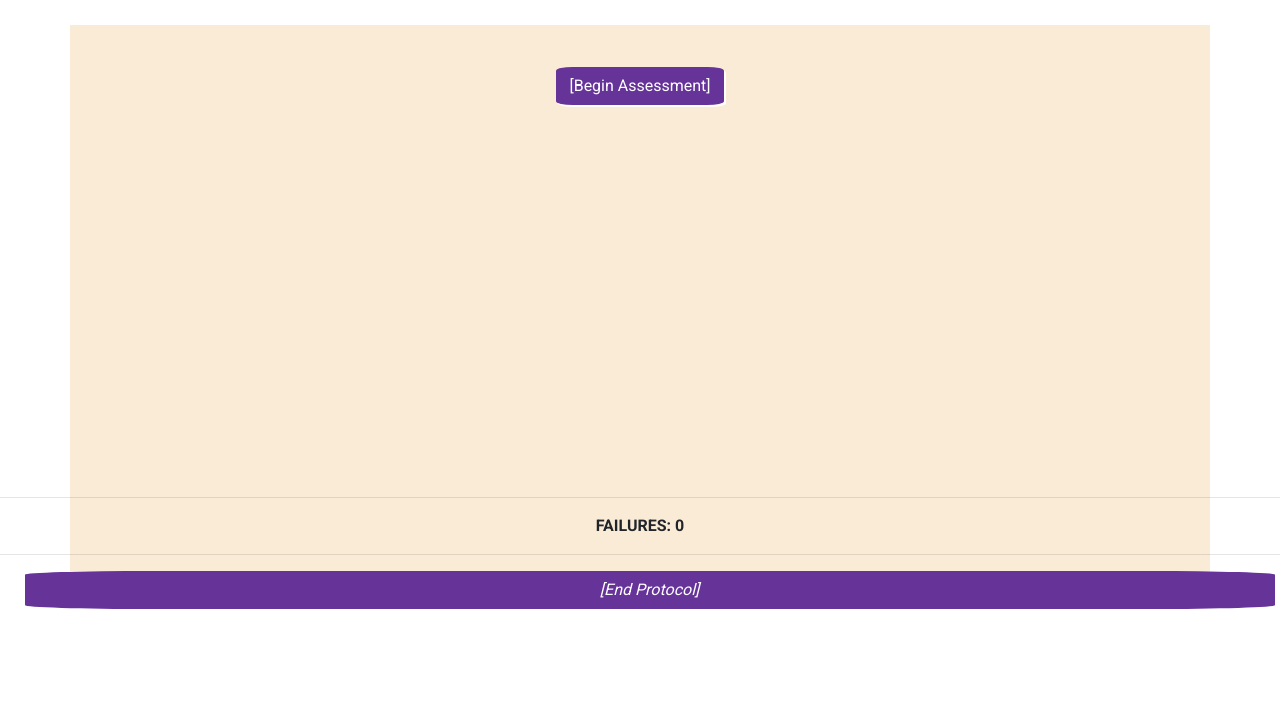
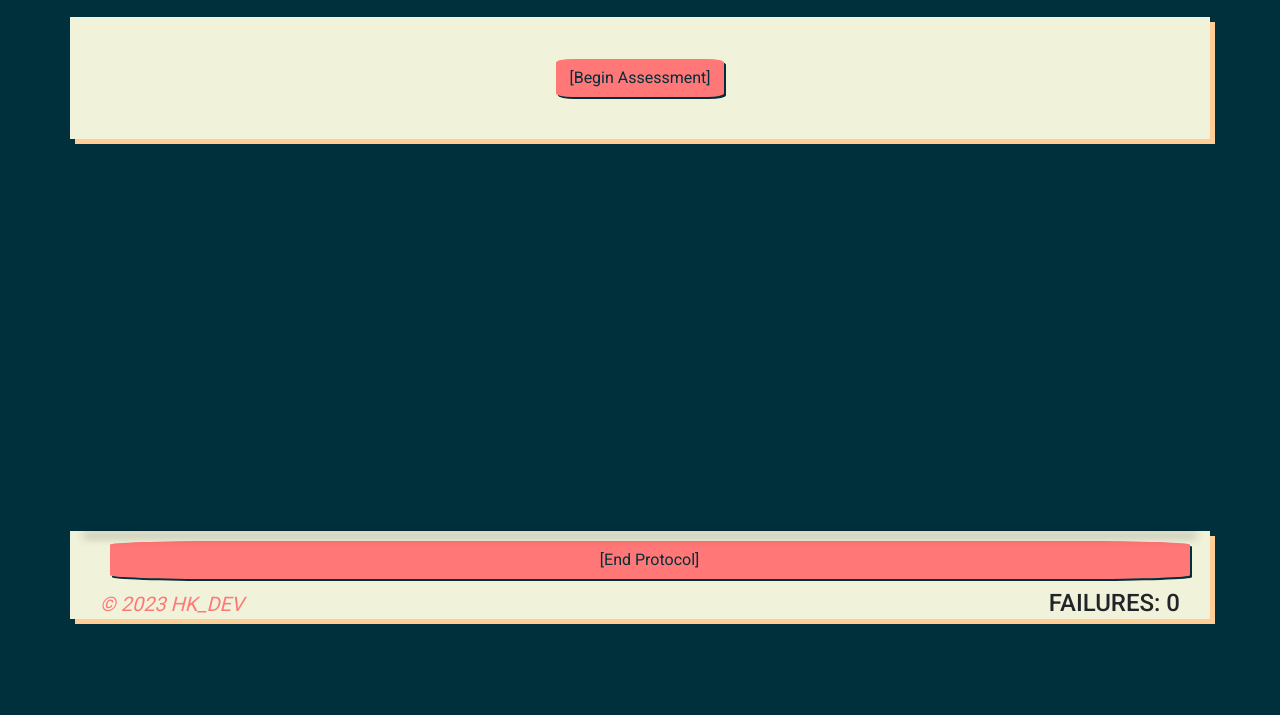
Before and after one commit to Hadokane/CI_PP2_HUG, a website: page index.html in a window 1280 px wide. Shown: the part 181-896 px from the top of the page. After the commit the page ends 800 px from the top, so only its background shows below. Drawn offline with nearby package versions, Linux system fonts and the light colour scheme.

Commit message:
Style footer and implement a color palette

```diff
--- a/assets/css/style.css
+++ b/assets/css/style.css
@@ -1,5 +1,17 @@
 /* --------- Google Fonts Import */
 @import url('https://fonts.googleapis.com/css2?family=Gloria+Hallelujah&family=Roboto:wght@100;300;400;500;700;900&family=VT323&display=swap');
+
+/*----------------------------- Removes default margins & padding to clear unwanted space*/
+h1,
+h2,
+h3,
+h4,
+p,
+a,
+.footer_hr {
+    margin: 0;
+    padding: 0;
+}
 
 /* --------- Body style */
 h2,
@@ -10,28 +22,50 @@ body {
 
 /*--- Stops fixed-footer overlapping content. */
 body {
+    background-color: #00303b;
     padding-bottom: 120px;
+}
+
+/* --------- Footer style. */
+footer {
+    background-color: #f1f2da;
+    box-shadow: 5px 5px #ffce96;
+}
+
+/* --------- Footer HR styled to provide drop shadow. */
+.footer_hr {
+    position: relative;
+    z-index: 1;
+    box-shadow: 0 4px 8px 2px rgba(0, 0, 0, 0.25);
+}
+
+/* --------- Link styling for Copyright in Footer. */
+a {
+    color: #ff7777;
+    text-decoration: none;
+    text-transform: uppercase;
 }
 
 /* --------- Game Window style */
 #game-window {
-    background-color: antiquewhite;
+    background-color: #f1f2da;
     padding: 2em;
+    box-shadow: 5px 5px #ffce96;
 }
 
 #final-cards {
     overflow: auto;
-    height: 28em;
+    height: fit-content;
 }
 
 /* --------- Computer Player Window style */
 #comp-player,
 #game-over-window {
-    background-color: yellowgreen;
-    color: green;
+    background-color: #f1f2da;
+    color: #00303b;
     margin-bottom: 32px;
     padding: 2em;
-    box-shadow: 5px 5px;
+    box-shadow: 5px 5px #ffce96;
 }
 
 #comp-player {
@@ -47,7 +81,7 @@ label {
 /* --------- Math Questions Styling */
 #math-question {
     font-size: 3em;
-    background-color: aquamarine;
+    background-color: #ff7777;
     color: black;
     text-align: center;
     padding: 1em;
@@ -56,8 +90,8 @@ label {
 
 /* --------- Button style */
 .btn {
-    background-color: rebeccapurple;
-    color: white;
+    background-color: #ff7777;
+    color: #00303b;
     border-radius: 10%;
     text-align: center;
     margin-bottom: 32px;
@@ -68,7 +102,7 @@ label {
 /* --------- Color and font family of the username text box */
 .user-text {
     font-family: 'Gloria Hallelujah', cursive;
-    color: red;
+    color: #ff7777;
 }
 
 /* --------- Username display style */
@@ -92,7 +126,7 @@ label {
 /* --------- Hover effects */
 .card:hover {
     transform: scale(1.05);
-    outline: 2px solid red;
+    outline: 2px solid #ff7777;
     box-shadow: 5px 5px 15px;
     z-index: 1;
 }
@@ -112,19 +146,19 @@ p {
 
 /* --------- Card <a> style */
 .card-footer a {
-    color: red;
+    color: #ff7777;
     font-size: 1em;
 }
 
 /* --------- onClick destroy style for selected card */
 .destroy {
-    outline: 6px solid black;
+    outline: 6px solid #00303b;
     animation: fadeToGrey 5s ease-out forwards;
 }
 
 /* --------- override card:hover */
 .destroy:hover {
-    outline: 6px solid black;
+    outline: 6px solid #00303b;
 }
 
 /* --------- Animation to fade the card to grey when the destroy class is added */
--- a/assets/js/scripts.js
+++ b/assets/js/scripts.js
@@ -59,7 +59,7 @@ function sleep(ms) {
 function generateQuitBtn() {
     // generates the button
     quitBtn = document.createElement("button");
-    quitBtn.innerHTML = `<em>[End Protocol]<em>`;
+    quitBtn.innerHTML = `[End Protocol]`;
     quitBtn.classList.add("btn", "btn-block");
     document.getElementById("quit-btn-div").append(quitBtn);
 };
@@ -82,11 +82,11 @@ function areYouSure() {
     quitBtn.style.display = "none";
     // Creates No Button
     noBtn = document.createElement("button");
-    noBtn.innerHTML = `<em>[Continue the test!]<em>`;
+    noBtn.innerHTML = "[Continue the test!]";
     noBtn.classList.add("btn", "btn-block", "btn-success");
     // Creates yes Button
     yesBtn = document.createElement("button");
-    yesBtn.innerHTML = `<em>[Quit?]<em>`;
+    yesBtn.innerHTML = "[Quit?]";
     yesBtn.classList.add("btn", "btn-block", "btn-danger");
     // remove quitBtn and adds yesBtn and noBtn
     document.getElementById("quit-btn-div").append(noBtn);
--- a/index.html
+++ b/index.html
@@ -8,6 +8,8 @@
     <!-- Bootstrap CSS -->
     <link rel="stylesheet" href="https://cdn.jsdelivr.net/npm/bootstrap@4.6.2/dist/css/bootstrap.min.css"
         integrity="sha384-xOolHFLEh07PJGoPkLv1IbcEPTNtaed2xpHsD9ESMhqIYd0nLMwNLD69Npy4HI+N" crossorigin="anonymous">
+    <!-- Font Awesome integration -->
+    <script src="https://kit.fontawesome.com/67e7e0c15f.js" crossorigin="anonymous"></script>
     <!-- Favicon -->
     <link rel='shortcut icon' type="image/x-icon" href="assets/images/favicon.ico" />
     <!-- Animate CSS -->
@@ -56,18 +58,29 @@
     </div>
 
     <!-- Game Footer -->
-    <footer id="game-footer" class="text-center fixed-bottom">
-        <!-- Fail Score Tracker -->
-        <hr>
-        <div class="score-card">
-            <!-- Span updates the number to match the failures in Javascript -->
-            FAILURES: <span id="score">0</span>
+    <footer id="game-footer" class="fixed-bottom container">
+        <!-- Styled with CSS to add a subtle drop shadow as the top of the footer -->
+        <hr class="footer_hr">
+        <!-- Center column -->
+        <div class="container">
+            <!-- Quit Button Div -->
+            <div id="quit-btn-div">
+                <!-- Quit Button generates here -->
+            </div>
         </div>
-        <hr>
-        <!-- Quit Button Div -->
-        <div id="quit-btn-div" class="col">
-            <!-- Quit Button generates here -->
-        </div>
+        <!-- Grid container -->
+        <div class="container-fluid text-center">
+            <!-- Github Link -->
+
+            <!-- Fail Score Tracker -->
+            <div class="score-card d-flex justify-content-between">
+                <!-- Span updates the number to match the failures in Javascript -->
+               <a href="https://github.com/Hadokane" target="_blank"><p>© 2023 HK_Dev</p></a>
+                    <div class="text-center"><h4> FAILURES: <span id="score">0</span></h4>
+                    </div>
+            </div>
+
+
     </footer>
     <!-- jQuery Javascript -->
     <script src="https://code.jquery.com/jquery-3.6.1.js"
```
Also changed, not shown: README.md.
